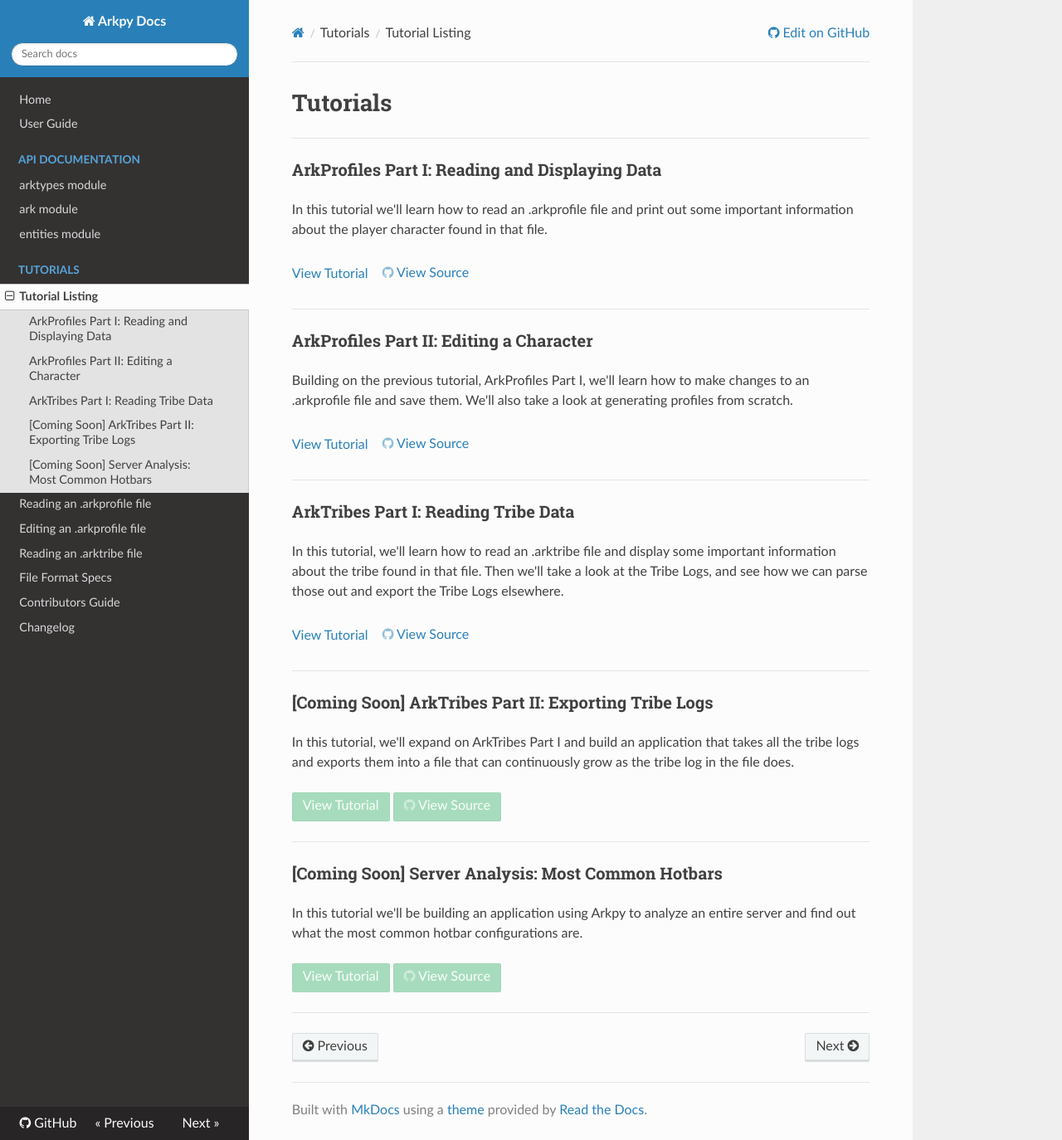
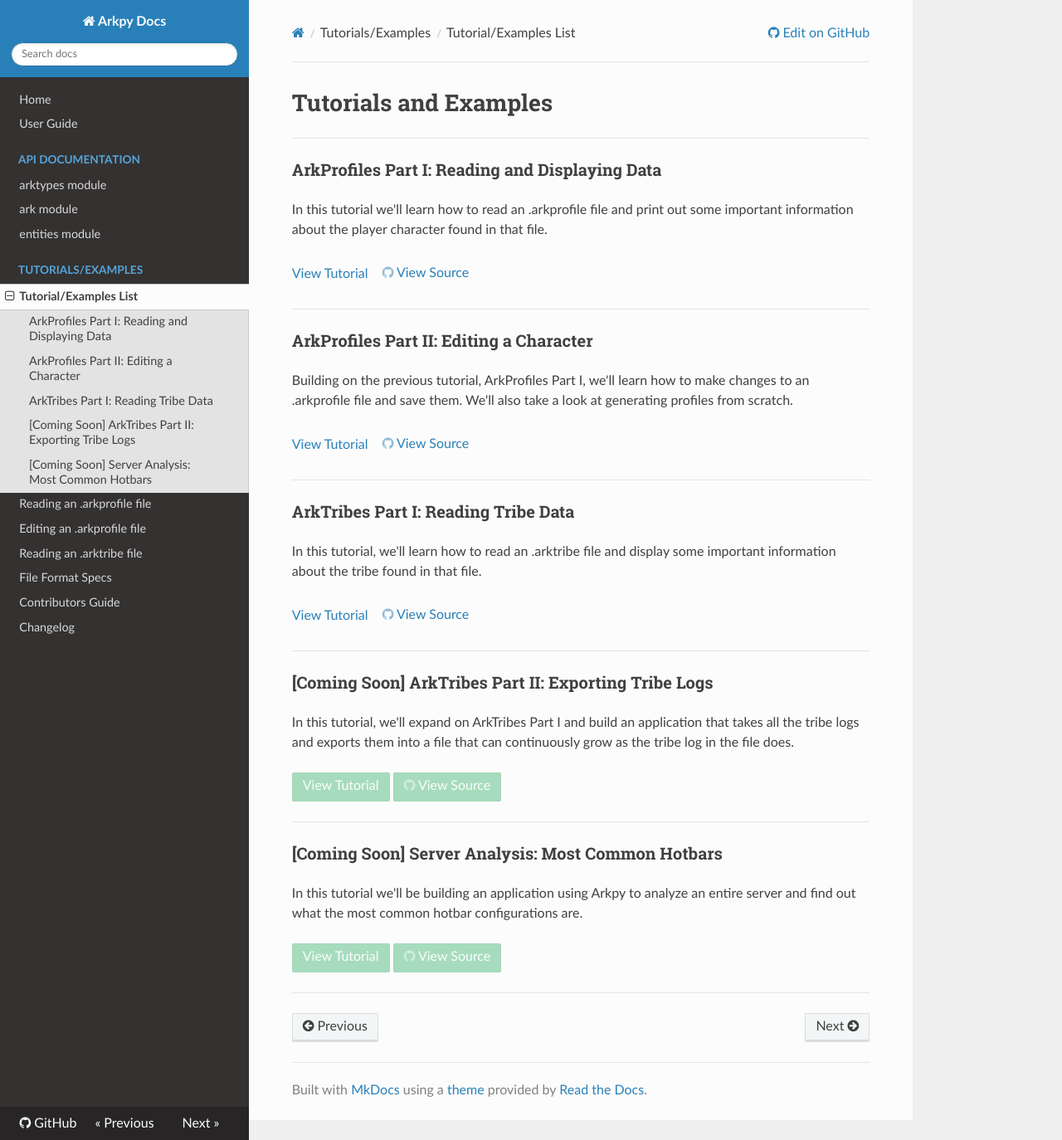
Before and after one commit to DerekRies/arkpy, an MkDocs documentation site: the page built from docs/tutorials.md, in a window 1280 px wide and 1374 px high. Shown: the whole window at 83% size. Built offline with MkDocs 1.6.1, drawn with Linux system fonts in a browser that asks for light colours; nearby versions of some CDN libraries; old or Windows-style settings are respelled for this version of MkDocs.

```diff
--- a/docs/tutorials.md
+++ b/docs/tutorials.md
@@ -1,4 +1,4 @@
-# Tutorials
+# Tutorials and Examples
 
 - - -
 ### **ArkProfiles Part I: Reading and Displaying Data**
@@ -14,7 +14,7 @@ Building on the previous tutorial, ArkProfiles Part I, we'll learn how to make c
 <a href="#" class="btn btn-link icon icon-github">  View Source</a>
 - - -
 ### **ArkTribes Part I: Reading Tribe Data**
-In this tutorial, we'll learn how to read an .arktribe file and display some important information about the tribe found in that file. Then we'll take a look at the Tribe Logs, and see how we can parse those out and export the Tribe Logs elsewhere.
+In this tutorial, we'll learn how to read an .arktribe file and display some important information about the tribe found in that file.
 
 [View Tutorial](tutorial3.md)
 <a href="https://github.com/DerekRies/arkpy-examples/blob/master/example03_tribe.py" class="btn btn-link icon icon-github">  View Source</a>
--- a/mkdocs.yml
+++ b/mkdocs.yml
@@ -10,8 +10,8 @@ pages:
     - arktypes module: 'arktypesmodule.md'
     - ark module: 'arkmodule.md'
     - entities module: 'entities.md'
- - Tutorials:
-    - Tutorial Listing: 'tutorials.md'
+ - Tutorials/Examples:
+    - Tutorial/Examples List: 'tutorials.md'
     - Reading an .arkprofile file: 'tutorial1.md'
     - Editing an .arkprofile file: 'tutorial2.md'
     - Reading an .arktribe file: 'tutorial3.md'
--- a/setup.py
+++ b/setup.py
@@ -13,7 +13,7 @@ requires = ['enum34>=1.1.6']
 
 setup(
     name='arkgamepy',
-    version='0.1.2',
+    version='0.1.3',
     description='A library for reading and writing the file formats of ARK: Survival Evolved',
     long_description=long_description,
     packages= ['arkpy'],
```
Also changed, not shown: README.md (+1 -1 lines), docs/changelog.md (+1 -1 lines), docs/index.md (+1 -1 lines), 2 other files.
